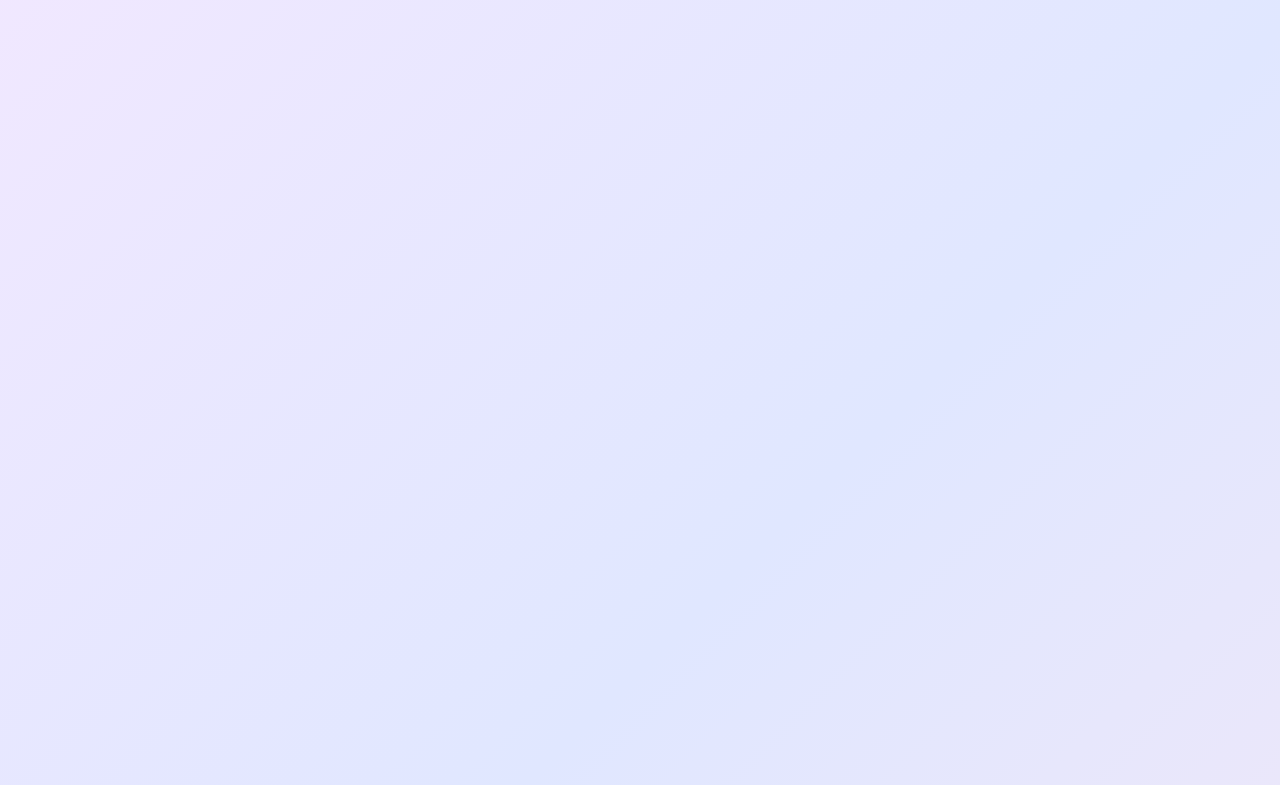
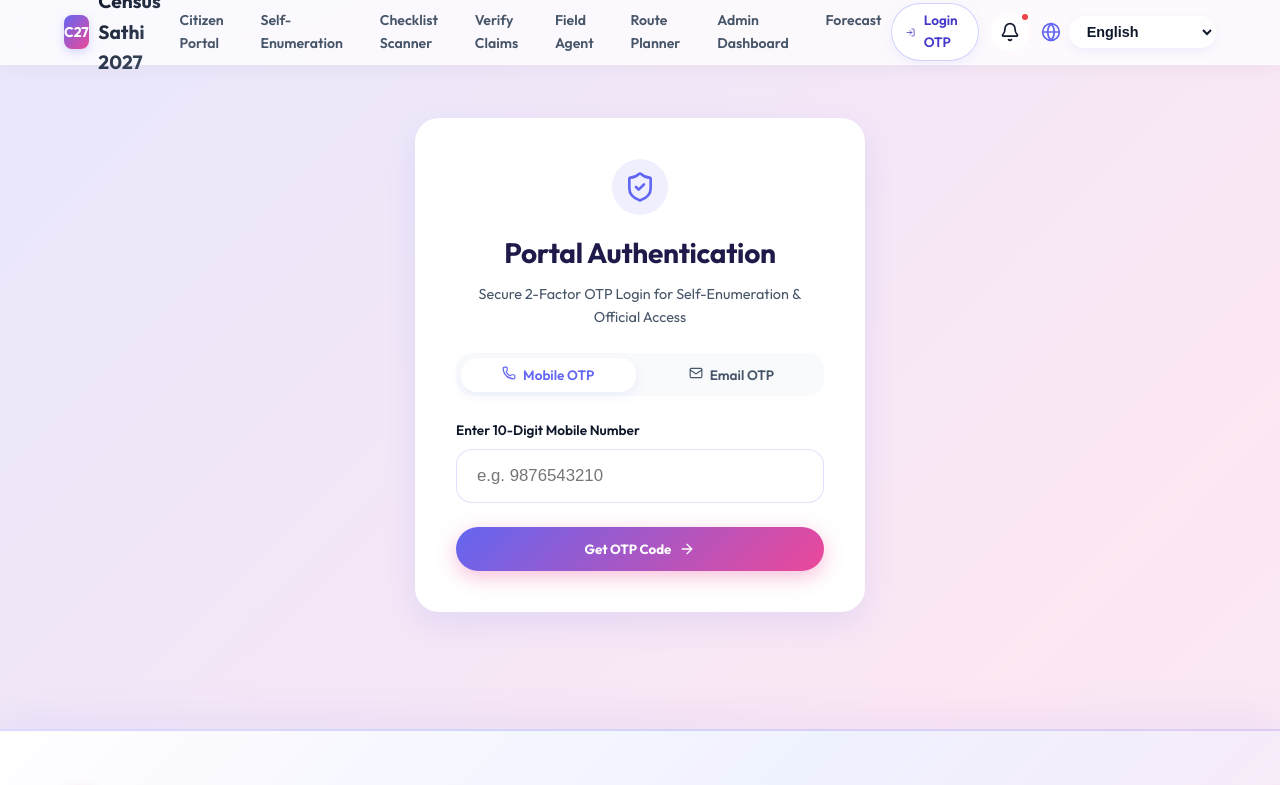
Before and after one commit to gauravv-yadav/census-sathi-2027, a React (Vite) app: page /login in a window 1280 px wide. Before the commit this address had no page. Shown: the top 785 px of the page. Built offline with nearby package versions, Linux system fonts and the light colour scheme.

Commit message:
Add OTP Authentication module and update Admin alerts with City and State

```diff
--- a/src/App.jsx
+++ b/src/App.jsx
@@ -7,6 +7,7 @@ import EnumeratorDashboard from './pages/enumerator/EnumeratorDashboard';
 import FieldRoutePlanner from './pages/enumerator/FieldRoutePlanner';
 import AdminDashboard from './pages/admin/AdminDashboard';
 import AdminForecast from './pages/admin/AdminForecast';
+import LoginModal from './pages/auth/LoginModal';
 import GenAIAssistant from './components/ai/GenAIAssistant';
 import Navbar from './components/layout/Navbar';
 import { askCitizenAI } from './services/mockAiService';
@@ -30,6 +31,7 @@ function App() {
     <Router>
       <Routes>
         <Route path="/" element={<Navigate to="/citizen" replace />} />
+        <Route path="/login" element={<LoginModal />} />
         <Route path="/citizen" element={<LandingPage />} />
         <Route path="/citizen/enumerate" element={<SelfEnumeration />} />
         <Route path="/citizen/checklist" element={<DocumentChecklist />} />
--- a/src/components/layout/Navbar.jsx
+++ b/src/components/layout/Navbar.jsx
@@ -1,6 +1,6 @@
 import { useState } from 'react';
 import { Link } from 'react-router-dom';
-import { Bell, X } from 'lucide-react';
+import { Bell, X, LogIn } from 'lucide-react';
 import LanguageSelector from '../ui/LanguageSelector';
 import styles from './Navbar.module.css';
 import { t } from '../../utils/i18n';
@@ -34,6 +34,12 @@ export default function Navbar() {
         </div>
 
         <div className={styles.actions}>
+          {/* OTP Login Button */}
+          <Link to="/login" className="btn-secondary" style={{ padding: '0.4rem 0.9rem', fontSize: '0.85rem' }}>
+            <LogIn size={15} /> Login OTP
+          </Link>
+
+          {/* Notifications */}
           <div style={{ position: 'relative' }}>
             <button
               onClick={() => setShowNotifications(!showNotifications)}
--- a/src/pages/admin/AdminDashboard.jsx
+++ b/src/pages/admin/AdminDashboard.jsx
@@ -1,7 +1,8 @@
 import { useState, useEffect } from 'react';
 import { AreaChart, Area, PieChart, Pie, Cell, XAxis, YAxis, CartesianGrid, Tooltip, Legend } from 'recharts';
-import { Users, CheckCircle, Clock, AlertTriangle, Activity } from 'lucide-react';
+import { Users, CheckCircle, Clock, AlertTriangle, Activity, MapPin, Building } from 'lucide-react';
 import Navbar from '../../components/layout/Navbar';
+import Footer from '../../components/layout/Footer';
 import GenAIAssistant from '../../components/ai/GenAIAssistant';
 import { mockAdminStats } from '../../data/mockData';
 import { askAdminAI } from '../../services/mockAiService';
@@ -19,6 +20,13 @@ export default function AdminDashboard() {
     "System Initialized",
     "Data streams connected securely"
   ]);
+
+  const stateCityAlerts = [
+    { state: "Maharashtra", city: "Mumbai", colony: "Bandra West", issue: "Low self-enumeration rate", severity: "medium" },
+    { state: "Karnataka", city: "Bengaluru", colony: "Jayanagar 4th Block", issue: "High misinformation reports", severity: "high" },
+    { state: "West Bengal", city: "Kolkata", colony: "Salt Lake Sector V", issue: "Field agents require translation support", severity: "medium" },
+    { state: "Delhi NCR", city: "New Delhi", colony: "Vasant Vihar Phase 2", issue: "High verification requests", severity: "low" }
+  ];
 
   useEffect(() => {
     const interval = setInterval(() => {
@@ -110,20 +118,24 @@ export default function AdminDashboard() {
             </div>
 
             <div style={{ display: 'grid', gridTemplateColumns: '1fr 1fr', gap: '2rem' }}>
+
+              {/* State & City Alerts */}
               <div className="card">
-                <h3>{t('regionalAlerts')}</h3>
-                <div style={{ marginTop: '1rem' }}>
-                  {data.regionalAlerts.map((alert, idx) => (
+                <h3>Active City & State Alerts</h3>
+                <div style={{ marginTop: '1rem', display: 'flex', flexDirection: 'column', gap: '0.75rem' }}>
+                  {stateCityAlerts.map((alert, idx) => (
                     <div key={idx} style={{
-                      display: 'flex', alignItems: 'center', gap: '1rem',
-                      padding: '1rem', backgroundColor: alert.severity === 'high' ? 'rgba(239, 68, 68, 0.05)' : 'rgba(245, 158, 11, 0.05)',
+                      display: 'flex', alignItems: 'flex-start', gap: '0.75rem',
+                      padding: '0.85rem', backgroundColor: alert.severity === 'high' ? 'rgba(239, 68, 68, 0.05)' : 'rgba(245, 158, 11, 0.05)',
                       border: `1px solid ${alert.severity === 'high' ? 'rgba(239, 68, 68, 0.2)' : 'rgba(245, 158, 11, 0.2)'}`,
-                      borderRadius: 'var(--radius-md)', marginBottom: '0.75rem'
+                      borderRadius: 'var(--radius-md)'
                     }}>
-                      <AlertTriangle size={24} color={alert.severity === 'high' ? '#ef4444' : '#f59e0b'} />
+                      <AlertTriangle size={20} color={alert.severity === 'high' ? '#ef4444' : '#f59e0b'} style={{ marginTop: '2px' }} />
                       <div>
-                        <strong style={{ display: 'block', color: 'var(--text-main)' }}>{alert.region}</strong>
-                        <span style={{ fontSize: '0.9rem', color: 'var(--text-muted)' }}>{alert.issue}</span>
+                        <div style={{ fontSize: '0.85rem', fontWeight: '700', color: 'var(--primary-dark)' }}>
+                          {alert.city}, {alert.state} ({alert.colony})
+                        </div>
+                        <span style={{ fontSize: '0.85rem', color: 'var(--text-muted)' }}>{alert.issue}</span>
                       </div>
                     </div>
                   ))}
@@ -161,20 +173,7 @@ export default function AdminDashboard() {
 
         </div>
       </main>
-
-      <style>{`
-        @keyframes pulse {
-          0% { opacity: 1; transform: scale(1); }
-          50% { opacity: 0.5; transform: scale(1.1); }
-          100% { opacity: 1; transform: scale(1); }
-        }
-        .pulse { animation: pulse 2s infinite; }
-
-        @keyframes slideIn {
-          from { opacity: 0; transform: translateX(-10px); }
-          to { opacity: 1; transform: translateX(0); }
-        }
-      `}</style>
+      <Footer />
     </div>
   );
 }
--- /dev/null
+++ b/src/pages/auth/LoginModal.jsx
@@ -0,0 +1,143 @@
+import { useState } from 'react';
+import Navbar from '../../components/layout/Navbar';
+import Footer from '../../components/layout/Footer';
+import { Phone, Mail, Lock, ArrowRight, CheckCircle2, ShieldCheck } from 'lucide-react';
+import { useNavigate } from 'react-router-dom';
+
+export default function LoginModal() {
+  const [method, setMethod] = useState('mobile'); // 'mobile' or 'email'
+  const [identifier, setIdentifier] = useState('');
+  const [step, setStep] = useState(1); // 1: Input, 2: OTP
+  const [otp, setOtp] = useState(['', '', '', '']);
+  const [isVerifying, setIsVerifying] = useState(false);
+  const navigate = useNavigate();
+
+  const handleSendOtp = (e) => {
+    e.preventDefault();
+    if (!identifier.trim()) return;
+    setStep(2);
+  };
+
+  const handleVerifyOtp = (e) => {
+    e.preventDefault();
+    setIsVerifying(true);
+    setTimeout(() => {
+      setIsVerifying(false);
+      localStorage.setItem('user_authenticated', 'true');
+      navigate('/citizen/enumerate');
+    }, 1000);
+  };
+
+  return (
+    <div>
+      <Navbar />
+      <main className="page-content container flex justify-center items-center" style={{ minHeight: '75vh' }}>
+        <div className="card" style={{ maxWidth: '450px', width: '100%', padding: '2.5rem', backgroundColor: 'white' }}>
+
+          <div className="text-center mb-4">
+            <div style={{
+              width: '56px', height: '56px', borderRadius: '50%',
+              backgroundColor: 'rgba(99, 102, 241, 0.1)', display: 'flex',
+              alignItems: 'center', justifyContent: 'center', margin: '0 auto 1rem'
+            }}>
+              <ShieldCheck size={32} color="var(--primary-color)" />
+            </div>
+            <h2 style={{ fontSize: '1.75rem', marginBottom: '0.4rem' }}>Portal Authentication</h2>
+            <p style={{ fontSize: '0.9rem', color: 'var(--text-muted)' }}>
+              Secure 2-Factor OTP Login for Self-Enumeration & Official Access
+            </p>
+          </div>
+
+          {step === 1 ? (
+            <form onSubmit={handleSendOtp}>
+              {/* Method Switcher */}
+              <div className="flex gap-2 mb-4" style={{ backgroundColor: 'var(--bg-main)', padding: '0.3rem', borderRadius: 'var(--radius-md)' }}>
+                <button
+                  type="button"
+                  onClick={() => { setMethod('mobile'); setIdentifier(''); }}
+                  style={{
+                    flex: 1, padding: '0.5rem', borderRadius: 'var(--radius-md)', fontSize: '0.85rem', fontWeight: '600',
+                    backgroundColor: method === 'mobile' ? 'white' : 'transparent',
+                    boxShadow: method === 'mobile' ? 'var(--shadow-sm)' : 'none',
+                    color: method === 'mobile' ? 'var(--primary-color)' : 'var(--text-muted)'
+                  }}
+                >
+                  <Phone size={14} style={{ display: 'inline', marginRight: '4px' }} /> Mobile OTP
+                </button>
+                <button
+                  type="button"
+                  onClick={() => { setMethod('email'); setIdentifier(''); }}
+                  style={{
+                    flex: 1, padding: '0.5rem', borderRadius: 'var(--radius-md)', fontSize: '0.85rem', fontWeight: '600',
+                    backgroundColor: method === 'email' ? 'white' : 'transparent',
+                    boxShadow: method === 'email' ? 'var(--shadow-sm)' : 'none',
+                    color: method === 'email' ? 'var(--primary-color)' : 'var(--text-muted)'
+                  }}
+                >
+                  <Mail size={14} style={{ display: 'inline', marginRight: '4px' }} /> Email OTP
+                </button>
+              </div>
+
+              <div style={{ marginBottom: '1.5rem' }}>
+                <label style={{ fontSize: '0.85rem', fontWeight: '600', display: 'block', marginBottom: '0.4rem' }}>
+                  {method === 'mobile' ? 'Enter 10-Digit Mobile Number' : 'Enter Registered Email ID'}
+                </label>
+                <input
+                  type={method === 'mobile' ? 'tel' : 'email'}
+                  className="input-field"
+                  placeholder={method === 'mobile' ? 'e.g. 9876543210' : 'name@example.com'}
+                  value={identifier}
+                  onChange={(e) => setIdentifier(e.target.value)}
+                  required
+                />
+              </div>
+
+              <button type="submit" className="btn-primary" style={{ width: '100%' }}>
+                Get OTP Code <ArrowRight size={16} />
+              </button>
+            </form>
+          ) : (
+            <form onSubmit={handleVerifyOtp}>
+              <div style={{ marginBottom: '1.5rem', textAlign: 'center' }}>
+                <span style={{ fontSize: '0.85rem', color: 'var(--text-muted)' }}>
+                  Enter 4-digit OTP sent to <strong>{identifier}</strong>
+                </span>
+
+                <div className="flex justify-center gap-2 mt-4">
+                  {[0, 1, 2, 3].map((idx) => (
+                    <input
+                      key={idx}
+                      type="text"
+                      maxLength="1"
+                      className="input-field"
+                      style={{ width: '50px', height: '55px', textAlign: 'center', fontSize: '1.25rem', fontWeight: '700' }}
+                      value={otp[idx]}
+                      onChange={(e) => {
+                        const newOtp = [...otp];
+                        newOtp[idx] = e.target.value;
+                        setOtp(newOtp);
+                        if (e.target.value && e.target.nextSibling) e.target.nextSibling.focus();
+                      }}
+                    />
+                  ))}
+                </div>
+              </div>
+
+              <button type="submit" className="btn-primary" style={{ width: '100%' }} disabled={isVerifying}>
+                {isVerifying ? 'Verifying OTP...' : 'Verify OTP & Access Portal'}
+              </button>
+
+              <div className="text-center mt-4">
+                <button type="button" onClick={() => setStep(1)} style={{ fontSize: '0.85rem', color: 'var(--primary-color)', textDecoration: 'underline' }}>
+                  Change {method === 'mobile' ? 'Mobile Number' : 'Email'}
+                </button>
+              </div>
+            </form>
+          )}
+
+        </div>
+      </main>
+      <Footer />
+    </div>
+  );
+}
```
